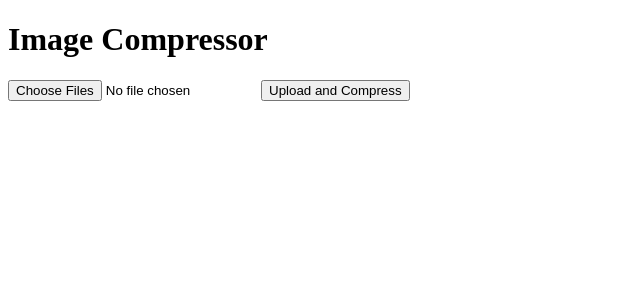
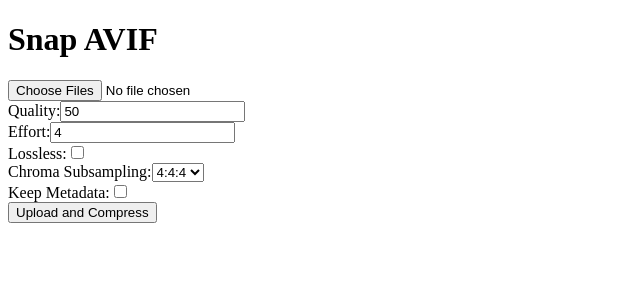
Before and after one commit to MaksimAndreevich/snap-avif, a React (Create React App) app: page / in a window 1280 px wide. Shown: the top 300 px of the page, without its empty margins (0-640 px from the left). Built offline with nearby package versions, Linux system fonts and the light colour scheme.

Commit message:
zustand store

```diff
--- a/package.json
+++ b/package.json
@@ -14,7 +14,8 @@
     "react-dom": "^18.3.1",
     "react-scripts": "5.0.1",
     "typescript": "^4.9.5",
-    "web-vitals": "^2.1.4"
+    "web-vitals": "^2.1.4",
+    "zustand": "^4.5.4"
   },
   "scripts": {
     "start": "react-scripts start",
--- a/src/App.tsx
+++ b/src/App.tsx
@@ -1,10 +1,23 @@
 import React, { useState } from "react";
 import axios from "axios";
+import useStore from "./store";
 
 const App: React.FC = () => {
   const [files, setFiles] = useState<FileList | null>(null);
   const [downloadUrl, setDownloadUrl] = useState<string | null>(null);
   const [loading, setLoading] = useState<boolean>(false);
+
+  const quality = useStore((state) => state.quality);
+  const effort = useStore((state) => state.effort);
+  const lossless = useStore((state) => state.lossless);
+  const keepMetadata = useStore((state) => state.keepMetadata);
+  const chromaSubsampling = useStore((state) => state.chromaSubsampling);
+
+  const setQuality = useStore((state) => state.setQuality);
+  const setEffort = useStore((state) => state.setEffort);
+  const setLossless = useStore((state) => state.setLossless);
+  const setKeepMetadata = useStore((state) => state.setKeepMetadata);
+  const setChromaSubsampling = useStore((state) => state.setChromaSubsampling);
 
   const handleFileChange = (event: React.ChangeEvent<HTMLInputElement>) => {
     setFiles(event.target.files);
@@ -26,6 +39,13 @@ const App: React.FC = () => {
       formData.append("images", file);
     });
 
+    // Добавляем флаги в formData
+    formData.append("quality", quality.toString());
+    formData.append("effort", effort.toString());
+    formData.append("lossless", lossless.toString());
+    formData.append("chromaSubsampling", chromaSubsampling);
+    formData.append("keepMetadata", keepMetadata.toString());
+
     try {
       const response = await axios.post("http://localhost:8000/compress", formData, {
         responseType: "blob",
@@ -44,9 +64,32 @@ const App: React.FC = () => {
 
   return (
     <div>
-      <h1>Image Compressor</h1>
+      <h1>Snap AVIF</h1>
       <form onSubmit={handleSubmit}>
         <input type="file" multiple accept="image/*" onChange={handleFileChange} />
+        <div>
+          <label>Quality:</label>
+          <input type="number" value={quality} onChange={(e) => setQuality(parseInt(e.target.value))} />
+        </div>
+        <div>
+          <label>Effort:</label>
+          <input type="number" value={effort} onChange={(e) => setEffort(parseInt(e.target.value))} />
+        </div>
+        <div>
+          <label>Lossless:</label>
+          <input type="checkbox" checked={lossless} onChange={(e) => setLossless(e.target.checked)} />
+        </div>
+        <div>
+          <label>Chroma Subsampling:</label>
+          <select value={chromaSubsampling} onChange={(e) => setChromaSubsampling(e.target.value as "4:4:4" | "4:2:0")}>
+            <option value="4:4:4">4:4:4</option>
+            <option value="4:2:0">4:2:0</option>
+          </select>
+        </div>
+        <div>
+          <label>Keep Metadata:</label>
+          <input type="checkbox" checked={keepMetadata} onChange={(e) => setKeepMetadata(e.target.checked)} />
+        </div>
         <button type="submit" disabled={loading}>
           {loading ? "Compressing..." : "Upload and Compress"}
         </button>
--- /dev/null
+++ b/src/store/index.ts
@@ -0,0 +1,31 @@
+import { create } from "zustand";
+
+interface IMainStore {
+  quality: number;
+  effort: number;
+  lossless: boolean;
+  keepMetadata: boolean;
+  chromaSubsampling: "4:4:4" | "4:2:0";
+
+  setQuality: (quality: number) => void;
+  setEffort: (effort: number) => void;
+  setLossless: (lossless: boolean) => void;
+  setKeepMetadata: (keepMetadata: boolean) => void;
+  setChromaSubsampling: (chromaSubsampling: "4:4:4" | "4:2:0") => void;
+}
+
+const useStore = create<IMainStore>()((set) => ({
+  quality: 50,
+  effort: 4,
+  lossless: false,
+  keepMetadata: false,
+  chromaSubsampling: "4:4:4",
+
+  setQuality: (quality) => set((state) => ({ quality: quality })),
+  setEffort: (effort) => set((state) => ({ effort: effort })),
+  setLossless: (lossless) => set((state) => ({ lossless: lossless })),
+  setKeepMetadata: (keepMetadata) => set((state) => ({ keepMetadata: keepMetadata })),
+  setChromaSubsampling: (chromaSubsampling) => set((state) => ({ chromaSubsampling: chromaSubsampling })),
+}));
+
+export default useStore;
```
Also changed, not shown: 1 other file (tests, documents, lock files or other folders).
